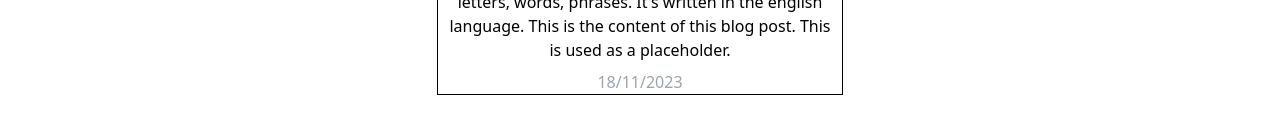
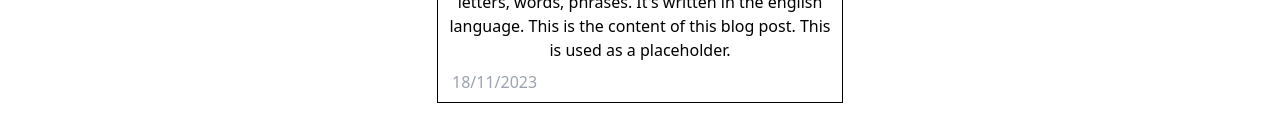
Before and after one commit to hidriamin/blog, a React (Vite) app: page / in a window 1280 px wide. Shown: the part 636-769 px from the top of the page. Built offline with nearby package versions, Linux system fonts and the light colour scheme.

Commit message:
Modified BlogPost, made the date on the left.

```diff
--- a/src/BlogPost.jsx
+++ b/src/BlogPost.jsx
@@ -16,7 +16,9 @@ function BlogPost({ blogPosts }) {
 
           <h2 className="text-black text-2xl">{post.title}</h2>
           <p className="text-black p-2">{post.content}</p>
-          <p className="text-gray-400">{post.date}</p>
+          <div className="w-96 text-gray-400 pb-2 pl-1 text-left">
+            {post.date}
+          </div>
         </div>
       ))}
     </div>
```
